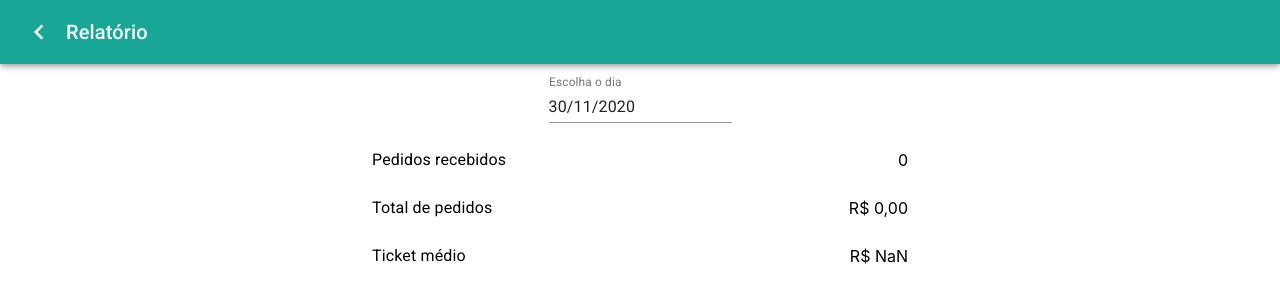
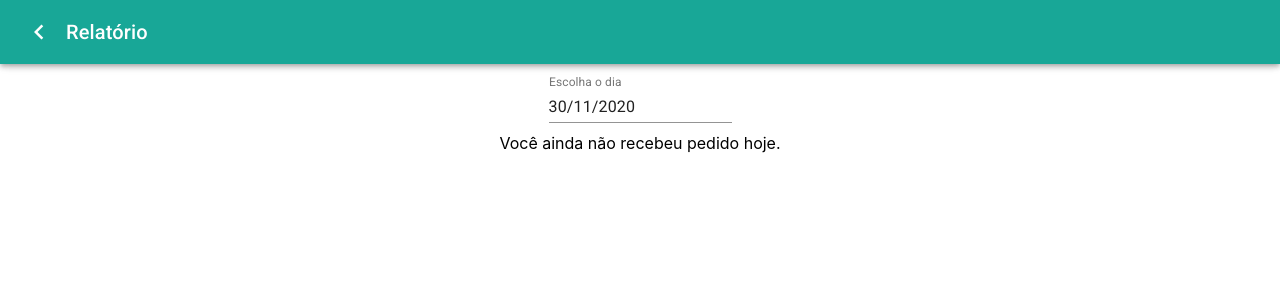
Before and after one commit to CardosoGit/portal-mindi-mobile, a React (Create React App) app: page /m/relatorio in a window 1280 px wide. Shown: the top 302 px of the page. Built offline with nearby package versions, Linux system fonts and the light colour scheme; no server answers; what graphql-react would draw is missing.

Commit message:
remocao relatorio quando nao tem pedido e adcionado msg quando nao houve pedido

```diff
--- a/src/Pages/Stats/index.tsx
+++ b/src/Pages/Stats/index.tsx
@@ -19,7 +19,7 @@ import {
   ListItemText,
 } from "@material-ui/core";
 import ChevronLeftIcon from "@material-ui/icons/ChevronLeft";
-import { format } from "date-fns";
+import { format,isToday } from "date-fns";
 import { DatePicker, MuiPickersUtilsProvider } from "@material-ui/pickers";
 import DateFnsUtils from "@date-io/date-fns";
 import ptBrLocale from "date-fns/locale/pt-BR";
@@ -45,6 +45,7 @@ const StatsPage: React.FC = () => {
   const [orders, setOrders] = useState<Order[]>([]);
 
   useEffect(() => {
+    console.log(selectedDate);
     const date = selectedDate || new Date();
     api
       .get(`portal/orders?date=${format(date, "yyyy-MM-dd")}`)
@@ -53,6 +54,11 @@ const StatsPage: React.FC = () => {
       })
       .catch((err) => alert("Erro ao buscar cardapio"));
   }, [selectedDate]);
+
+  function ehHoje(date:Date|null) {
+
+    return isToday(date as Date)
+  }
 
   const count = orders.length;
   const total = orders.reduce((acum, order) => acum + order.total, 0);
@@ -85,6 +91,13 @@ const StatsPage: React.FC = () => {
             />
           </MuiPickersUtilsProvider>
         </Row>
+        {ehHoje(selectedDate) === true && count === 0 && (
+          <Row horizontalCenter>Você ainda não recebeu pedido hoje.</Row>
+        )}
+        {count === 0 && ehHoje(selectedDate) === false && (
+          <Row horizontalCenter>Não houve nenhum pedido neste dia.</Row>
+        )}
+        {count > 0 && (
           <List>
             <ListItem>
               <ListItemText primary="Pedidos recebidos" />
@@ -109,6 +122,7 @@ const StatsPage: React.FC = () => {
               </ListItemSecondaryAction>
             </ListItem>
           </List>
+        )}
       </AppContent>
     </>
   );
```
Also changed, not shown: 1 other file (tests, documents, lock files or other folders). Lines whose indentation alone changed are shown as unchanged.
